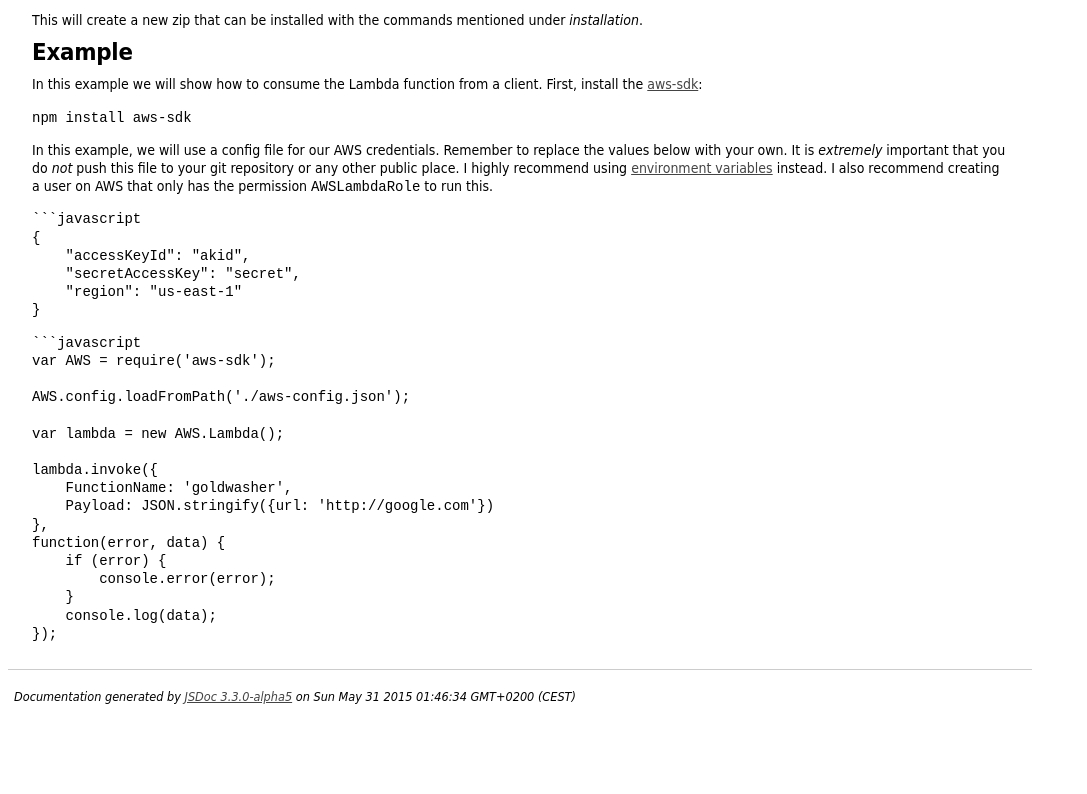
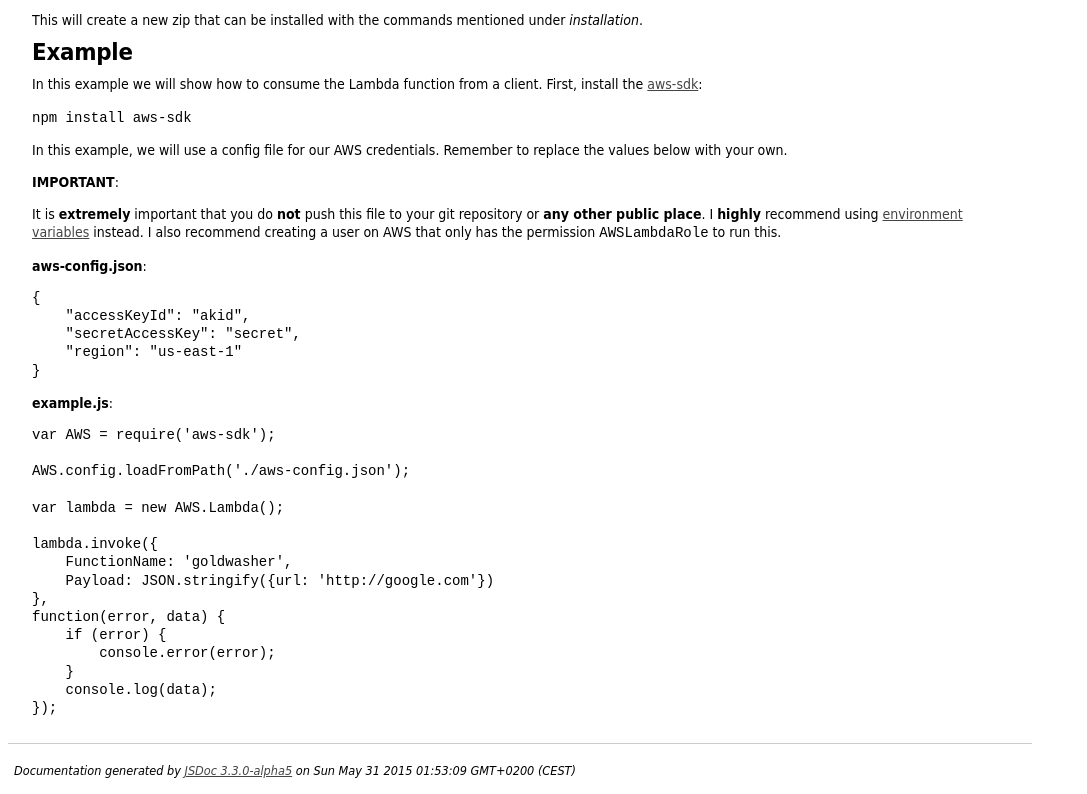
Before and after one commit to alexlangberg/node-goldwasher-aws-lambda, a website: page docs/index.html in a window 1280 px wide. Shown: the part 1944-2738 px from the top of the page, without its empty margins (0-1087 px from the left). Before the commit the page ends 2664 px from the top, so only its background shows below. Drawn offline with Linux system fonts and the light colour scheme.

Commit message:
Include readme in zip.

````diff
--- a/docs/index.html
+++ b/docs/index.html
@@ -75,16 +75,18 @@
 <h2 id="example">Example</h2>
 <p>In this example we will show how to consume the Lambda function from a client. First, install the <a href="https://www.npmjs.com/package/aws-sdk">aws-sdk</a>:</p>
 <p><code>npm install aws-sdk</code></p>
-<p>In this example, we will use a config file for our AWS credentials. Remember to replace the values below with your own. It is <em>extremely</em> important that you do <em>not</em> push this file to your git repository or any other public place. I highly recommend using <a href="http://docs.aws.amazon.com/AWSJavaScriptSDK/guide/node-configuring.html#Credentials_from_Environment_Variables">environment variables</a> instead. I also recommend creating a user on AWS that only has the permission <code>AWSLambdaRole</code> to run this.</p>
-<pre><code class="lang-aws-config.json```:">```javascript
-{
+<p>In this example, we will use a config file for our AWS credentials. Remember to replace the values below with your own.</p>
+<p><strong>IMPORTANT</strong>:</p>
+<p>It is <strong>extremely</strong> important that you do <strong>not</strong> push this file to your git repository or <strong>any other public place</strong>. I <strong>highly</strong> recommend using <a href="http://docs.aws.amazon.com/AWSJavaScriptSDK/guide/node-configuring.html#Credentials_from_Environment_Variables">environment variables</a> instead. I also recommend creating a user on AWS that only has the permission <code>AWSLambdaRole</code> to run this.</p>
+<p><strong>aws-config.json</strong>:</p>
+<pre><code class="lang-javascript">{
     &quot;accessKeyId&quot;: &quot;akid&quot;,
     &quot;secretAccessKey&quot;: &quot;secret&quot;,
     &quot;region&quot;: &quot;us-east-1&quot;
 }
 </code></pre>
-<pre><code class="lang-example.js```">```javascript
-var AWS = require(&#39;aws-sdk&#39;);
+<p><strong>example.js</strong>:</p>
+<pre><code class="lang-javascript">var AWS = require(&#39;aws-sdk&#39;);
 
 AWS.config.loadFromPath(&#39;./aws-config.json&#39;);
 
@@ -118,7 +120,7 @@
 <br clear="both">
 
 <footer>
-    Documentation generated by <a href="https://github.com/jsdoc3/jsdoc">JSDoc 3.3.0-alpha5</a> on Sun May 31 2015 01:46:34 GMT+0200 (CEST)
+    Documentation generated by <a href="https://github.com/jsdoc3/jsdoc">JSDoc 3.3.0-alpha5</a> on Sun May 31 2015 01:53:09 GMT+0200 (CEST)
 </footer>
 
 <script> prettyPrint(); </script>
--- a/gulpfile.js
+++ b/gulpfile.js
@@ -69,7 +69,8 @@
       'lib/**/*.*',
       'node_modules/goldwasher/**/*.*',
       'node_modules/goldwasher-needle/**/*.*',
-      'package.json'
+      'package.json',
+      'README.md'
     ], {base: './'})
     .pipe(zip('goldwasher-aws-lambda.zip'))
     .pipe(gulp.dest('dist'));
````
Also changed, not shown: 1 other file.
